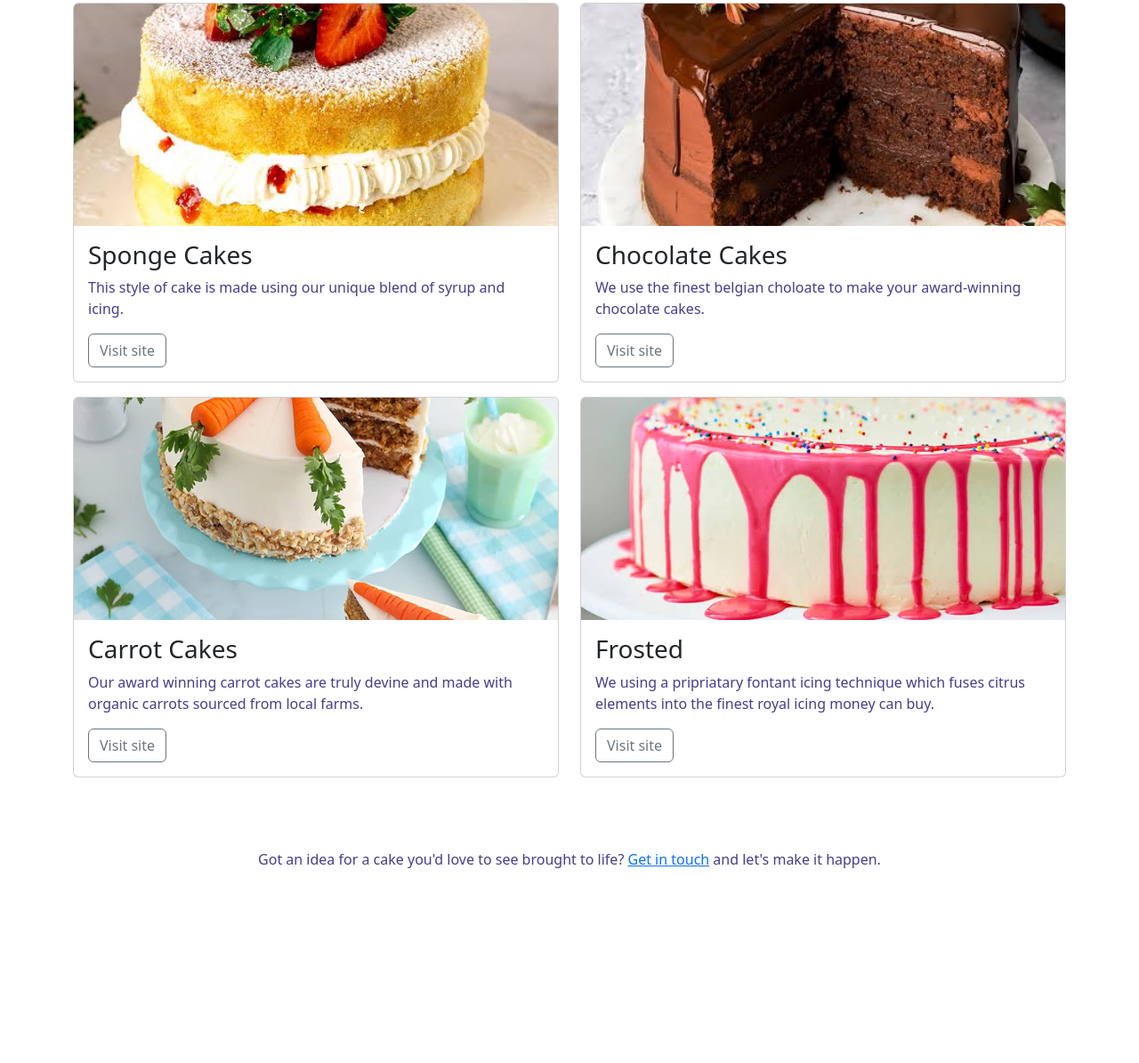
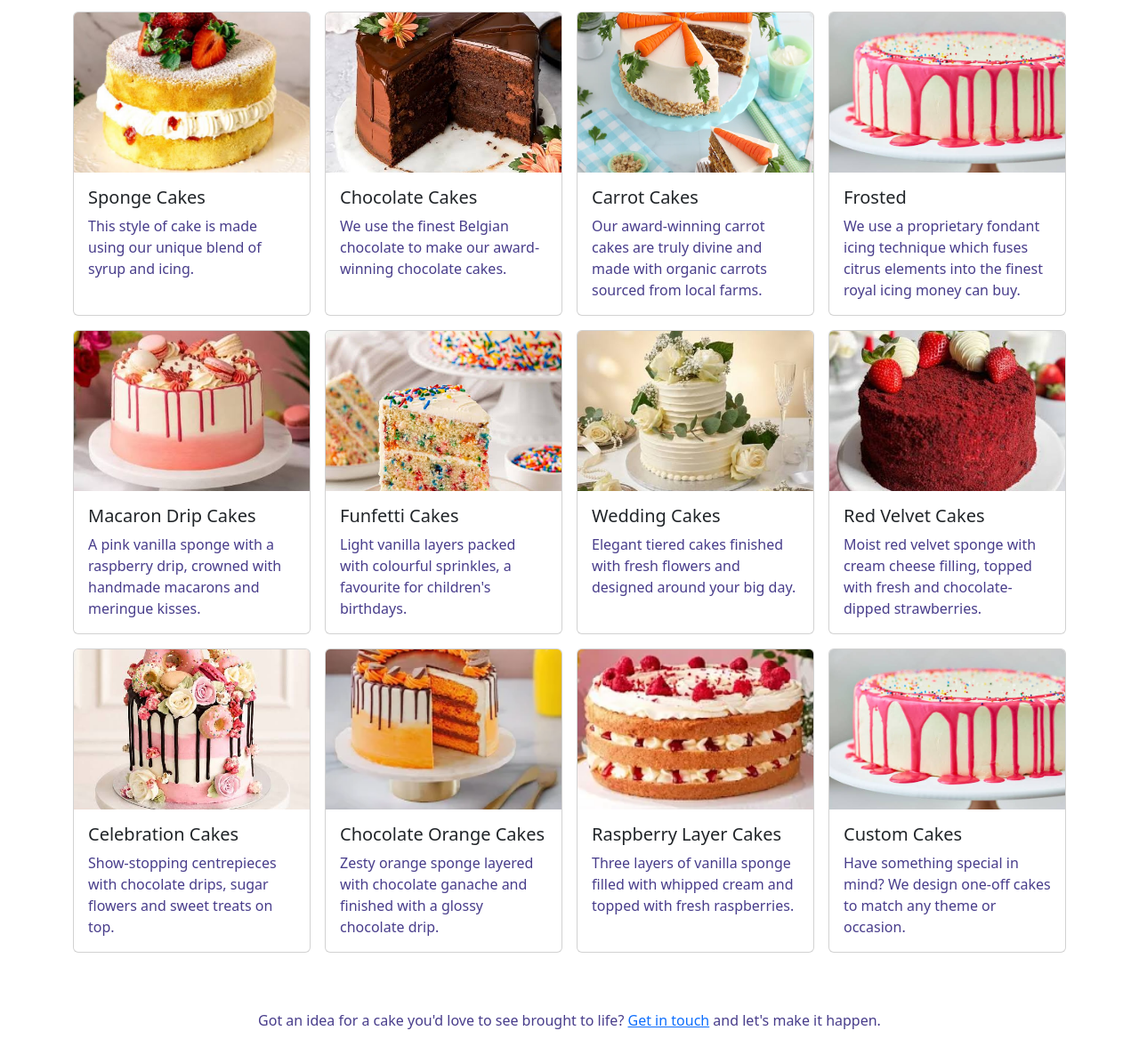
Before and after one commit to cavara/janes-cakes, a plain HTML site: page portfolio.html in a window 1280 px wide. Shown: the part 167-1362 px from the top of the page at 89% size. Before the commit the page ends 1185 px from the top, so only its background shows below. Drawn offline with nearby package versions, Linux system fonts and the light colour scheme.

Commit message:
Expand portfolio to 12 cakes in a 4-column grid

```diff
--- a/assets/css/style.css
+++ b/assets/css/style.css
@@ -42,3 +42,9 @@ p {
     grid-template-columns: 1fr 1fr 1fr;
   }
 }
+
+/* Portfolio card images: same height, cropped neatly */
+.portfolio-img {
+  height: 180px;
+  object-fit: cover;
+}
--- a/portfolio.html
+++ b/portfolio.html
@@ -3,7 +3,7 @@
   <head>
     <meta charset="UTF-8" />
     <meta name="viewport" content="width=device-width, initial-scale=1.0" />
-    <title>| Check Out our Cakes</title>
+    <title>Portfolio | Jane's Cakes</title>
     <!-- Bootstrap CSS Link -->
     <link
       href="https://cdn.jsdelivr.net/npm/bootstrap@5.3.3/dist/css/bootstrap.min.css"
@@ -32,13 +32,13 @@
         <div class="collapse navbar-collapse" id="navbarSupportedContent">
           <ul class="navbar-nav ms-auto">
             <li class="nav-item">
-              <a class="nav-link active" aria-current="page" href="index.html">Home</a>
+              <a class="nav-link" href="index.html">Home</a>
             </li>
             <li class="nav-item">
               <a class="nav-link" href="about.html">About</a>
             </li>
             <li class="nav-item">
-              <a class="nav-link" href="portfolio.html">Portfolio</a>
+              <a class="nav-link active" aria-current="page" href="portfolio.html">Portfolio</a>
             </li>
             <li class="nav-item">
               <a class="nav-link" href="contact.html">Contact</a>
@@ -48,80 +48,224 @@
       </div>
     </nav>
 
-
     <!-- main content -->
     <main>
-      <!-- About section links to #about href in navbar -->
-
       <!-- portfolio section starts here -->
       <section id="portfolio" class="container pb-4">
-        <div class="row">
         <!-- my-4 used to add top and bottom margin to heading -->
-          <div class="col-12 text-center my-4">
+        <div class="text-center my-4">
           <h2 class="display-5">Portfolio</h2>
         </div>
-          <!-- cols for cards -->
-          <div class="col-12 col-md-6 mb-3">
 
+        <!--
+          Card grid:
+          row-cols-1    = 1 card per row on phones
+          row-cols-sm-2 = 2 cards per row on small screens (576px+)
+          row-cols-lg-4 = 4 cards per row on large screens (992px+)
+          g-3           = even gap between the cards
+          12 cards at 4 per row = 3 rows on desktop
+        -->
+        <div class="row row-cols-1 row-cols-sm-2 row-cols-lg-4 g-3">
+          <!-- Card 1 -->
+          <div class="col">
             <div class="card h-100">
-              <img src="assets/images/sponge.jpg"
-                class="card-img-top"
-                alt="A man walking several dogs early in the morning"/>
+              <img
+                src="assets/images/sponge.jpg"
+                class="card-img-top portfolio-img"
+                alt="A light sponge cake"
+              />
               <div class="card-body">
-                <h3 class="card-title">Sponge Cakes</h3>
+                <h3 class="card-title h5">Sponge Cakes</h3>
                 <p class="card-text">
                   This style of cake is made using our unique blend of syrup and icing.
                 </p>
-                <a href="#" class="btn btn-outline-secondary">Visit site</a>
-              </div>
-            </div>
-          </div>
-          <div class="col-12 col-md-6 mb-3">
-            <div class="card h-100">
-              <img
-                src="assets/images/chocolate.jpg"
-                class="card-img-top"
-                alt="A spa with candles towels and natural material"
-              />
-              <div class="card-body">
-                <h3 class="card-title">Chocolate Cakes</h3>
-                <p class="card-text">
-                  We use the finest belgian choloate to make your award-winning chocolate cakes.
-                </p>
-                <a href="#" class="btn btn-outline-secondary">Visit site</a>
-              </div>
-            </div>
-          </div>
-          <div class="col-12 col-md-6 mb-3">
-            <div class="card h-100">
-              <img
-                src="assets/images/carrot-cake-beauty-4.webp"
-                class="card-img-top"
-                alt="A child practicing math at a computer"
-              />
-              <div class="card-body">
-                <h3 class="card-title">Carrot Cakes</h3>
-                <p class="card-text">
-                  Our award winning carrot cakes are truly devine and made with organic carrots sourced from local farms.
-                </p>
-                <a href="#" class="btn btn-outline-secondary">Visit site</a>
               </div>
             </div>
           </div>
 
-          <div class="col-12 col-md-6 mb-3">
+          <!-- Card 2 -->
+          <div class="col">
+            <div class="card h-100">
+              <img
+                src="assets/images/chocolate.jpg"
+                class="card-img-top portfolio-img"
+                alt="A rich chocolate cake"
+              />
+              <div class="card-body">
+                <h3 class="card-title h5">Chocolate Cakes</h3>
+                <p class="card-text">
+                  We use the finest Belgian chocolate to make our award-winning chocolate cakes.
+                </p>
+              </div>
+            </div>
+          </div>
+
+          <!-- Card 3 -->
+          <div class="col">
+            <div class="card h-100">
+              <img
+                src="assets/images/carrot-cake-beauty-4.webp"
+                class="card-img-top portfolio-img"
+                alt="A carrot cake with cream cheese frosting"
+              />
+              <div class="card-body">
+                <h3 class="card-title h5">Carrot Cakes</h3>
+                <p class="card-text">
+                  Our award-winning carrot cakes are truly divine and made with organic carrots sourced from local farms.
+                </p>
+              </div>
+            </div>
+          </div>
+
+          <!-- Card 4 -->
+          <div class="col">
             <div class="card h-100">
               <img
                 src="assets/images/frosted.jpg"
-                class="card-img-top"
-                alt="Weighing scales seen from the first person view of the person standing on the scales"
+                class="card-img-top portfolio-img"
+                alt="A cake covered in smooth frosting"
               />
               <div class="card-body">
-                <h3 class="card-title">Frosted</h3>
+                <h3 class="card-title h5">Frosted</h3>
                 <p class="card-text">
-                  We using a pripriatary fontant icing technique which fuses citrus elements into the finest royal icing money can buy.
+                  We use a proprietary fondant icing technique which fuses citrus elements into the finest royal icing money can buy.
                 </p>
-                <a href="#" class="btn btn-outline-secondary">Visit site</a>
+              </div>
+            </div>
+          </div>
+
+          <!-- Card 5 -->
+          <div class="col">
+            <div class="card h-100">
+              <img
+                src="assets/images/images (1).jpg"
+                class="card-img-top portfolio-img"
+                alt="A pink drip cake topped with macarons and meringues"
+              />
+              <div class="card-body">
+                <h3 class="card-title h5">Macaron Drip Cakes</h3>
+                <p class="card-text">
+                  A pink vanilla sponge with a raspberry drip, crowned with handmade macarons and meringue kisses.
+                </p>
+              </div>
+            </div>
+          </div>
+
+          <!-- Card 6 -->
+          <div class="col">
+            <div class="card h-100">
+              <img
+                src="assets/images/images (2).jpg"
+                class="card-img-top portfolio-img"
+                alt="A slice of layered funfetti cake covered in sprinkles"
+              />
+              <div class="card-body">
+                <h3 class="card-title h5">Funfetti Cakes</h3>
+                <p class="card-text">
+                  Light vanilla layers packed with colourful sprinkles, a favourite for children's birthdays.
+                </p>
+              </div>
+            </div>
+          </div>
+
+          <!-- Card 7 -->
+          <div class="col">
+            <div class="card h-100">
+              <img
+                src="assets/images/images (3).jpg"
+                class="card-img-top portfolio-img"
+                alt="A white two-tier wedding cake decorated with fresh flowers"
+              />
+              <div class="card-body">
+                <h3 class="card-title h5">Wedding Cakes</h3>
+                <p class="card-text">
+                  Elegant tiered cakes finished with fresh flowers and designed around your big day.
+                </p>
+              </div>
+            </div>
+          </div>
+
+          <!-- Card 8 -->
+          <div class="col">
+            <div class="card h-100">
+              <img
+                src="assets/images/images (4).jpg"
+                class="card-img-top portfolio-img"
+                alt="A red velvet cake topped with strawberries"
+              />
+              <div class="card-body">
+                <h3 class="card-title h5">Red Velvet Cakes</h3>
+                <p class="card-text">
+                  Moist red velvet sponge with cream cheese filling, topped with fresh and chocolate-dipped strawberries.
+                </p>
+              </div>
+            </div>
+          </div>
+
+          <!-- Card 9 -->
+          <div class="col">
+            <div class="card h-100">
+              <img
+                src="assets/images/images (5).jpg"
+                class="card-img-top portfolio-img"
+                alt="A pink celebration cake decorated with flowers and doughnuts"
+              />
+              <div class="card-body">
+                <h3 class="card-title h5">Celebration Cakes</h3>
+                <p class="card-text">
+                  Show-stopping centrepieces with chocolate drips, sugar flowers and sweet treats on top.
+                </p>
+              </div>
+            </div>
+          </div>
+
+          <!-- Card 10 -->
+          <div class="col">
+            <div class="card h-100">
+              <img
+                src="assets/images/shopping.webp"
+                class="card-img-top portfolio-img"
+                alt="An orange and chocolate layer cake"
+              />
+              <div class="card-body">
+                <h3 class="card-title h5">Chocolate Orange Cakes</h3>
+                <p class="card-text">
+                  Zesty orange sponge layered with chocolate ganache and finished with a glossy chocolate drip.
+                </p>
+              </div>
+            </div>
+          </div>
+
+          <!-- Card 11 -->
+          <div class="col">
+            <div class="card h-100">
+              <img
+                src="assets/images/shopping (1).webp"
+                class="card-img-top portfolio-img"
+                alt="A layered sponge cake with cream and fresh raspberries"
+              />
+              <div class="card-body">
+                <h3 class="card-title h5">Raspberry Layer Cakes</h3>
+                <p class="card-text">
+                  Three layers of vanilla sponge filled with whipped cream and topped with fresh raspberries.
+                </p>
+              </div>
+            </div>
+          </div>
+
+          <!-- Card 12 - TODO: replace this image with a new cake photo -->
+          <div class="col">
+            <div class="card h-100">
+              <img
+                src="assets/images/frosted.jpg"
+                class="card-img-top portfolio-img"
+                alt="A cake decorated for a special occasion"
+              />
+              <div class="card-body">
+                <h3 class="card-title h5">Custom Cakes</h3>
+                <p class="card-text">
+                  Have something special in mind? We design one-off cakes to match any theme or occasion.
+                </p>
               </div>
             </div>
           </div>
@@ -141,7 +285,6 @@
       </div>
     </footer>
 
-
     <!-- Bootstrap JS Script-->
     <script
       src="https://cdn.jsdelivr.net/npm/bootstrap@5.3.3/dist/js/bootstrap.bundle.min.js"
```
Also changed, not shown: portfolio-1.html (added, +295 -0 lines). Lines whose indentation alone changed are shown as unchanged.
